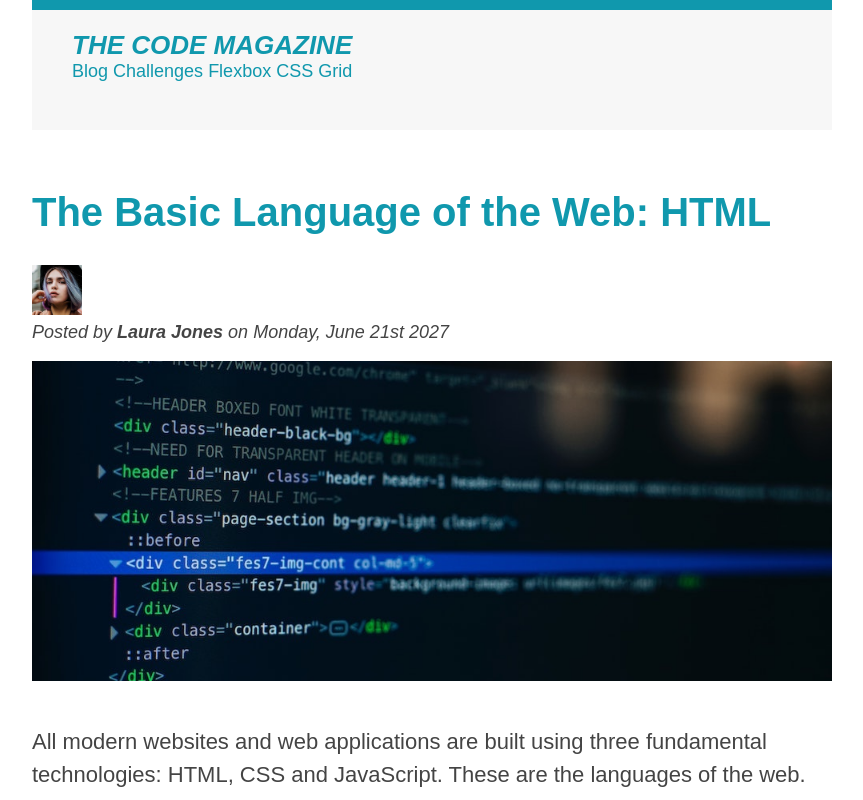
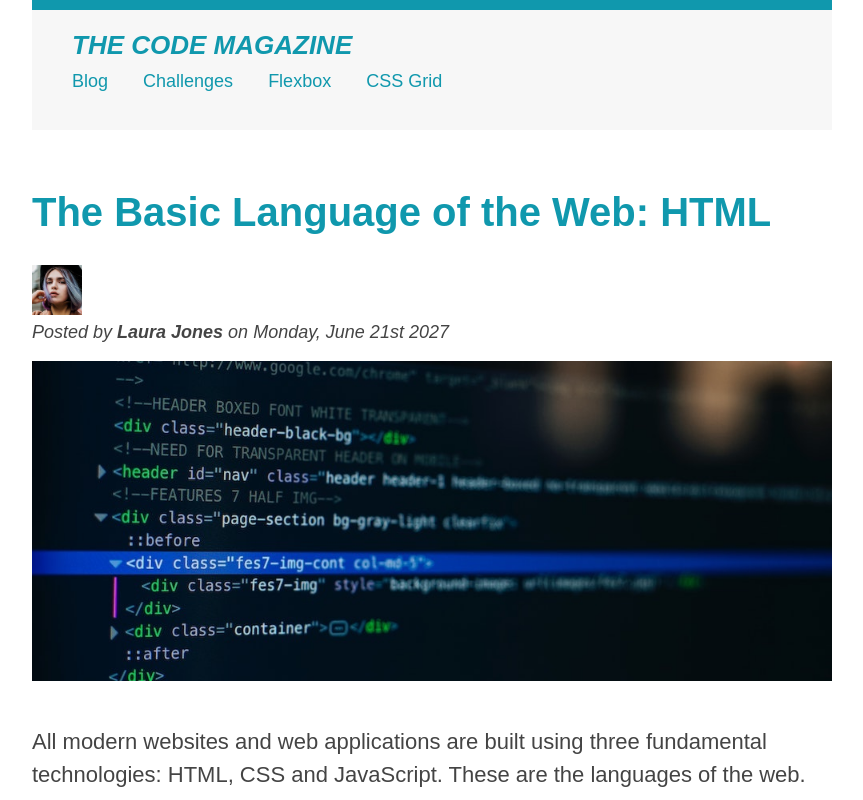
Before and after one commit to SweedalMasih/HTMLCSSPracticeChallenges, a plain HTML site: page index.html in a window 1280 px wide. Shown: the top 800 px of the page, without its empty margins (208-1071 px from the left). Drawn offline with Linux system fonts and the light colour scheme.

Commit message:
Updated CSS

```diff
--- a/style.css
+++ b/style.css
@@ -3,6 +3,7 @@
   padding: 0;
 }
 
+/* PAGE-SECTIONS */
 body {
   color: #444;
   font-family: sans-serif;
@@ -42,6 +43,7 @@ aside {
   width: 500px;
 }
 
+/* SMALLER ELEMENTS */
 h1,
 h2,
 h3 {
@@ -121,10 +123,6 @@ li:last-child {
   list-style: none;
 }
 
-body {
-  /* background-color: lightgoldenrodyellow; */
-}
-
 /* .first-li {
   font-weight: bold;
 } */
@@ -166,3 +164,13 @@ a:active {
   width: 100%;
   height: auto;
 }
+
+nav a:link {
+  margin-right: 30px;
+  margin-top: 10px;
+  display: inline-block;
+}
+
+nav a:link:last-child {
+  margin-right: 0;
+}
```
